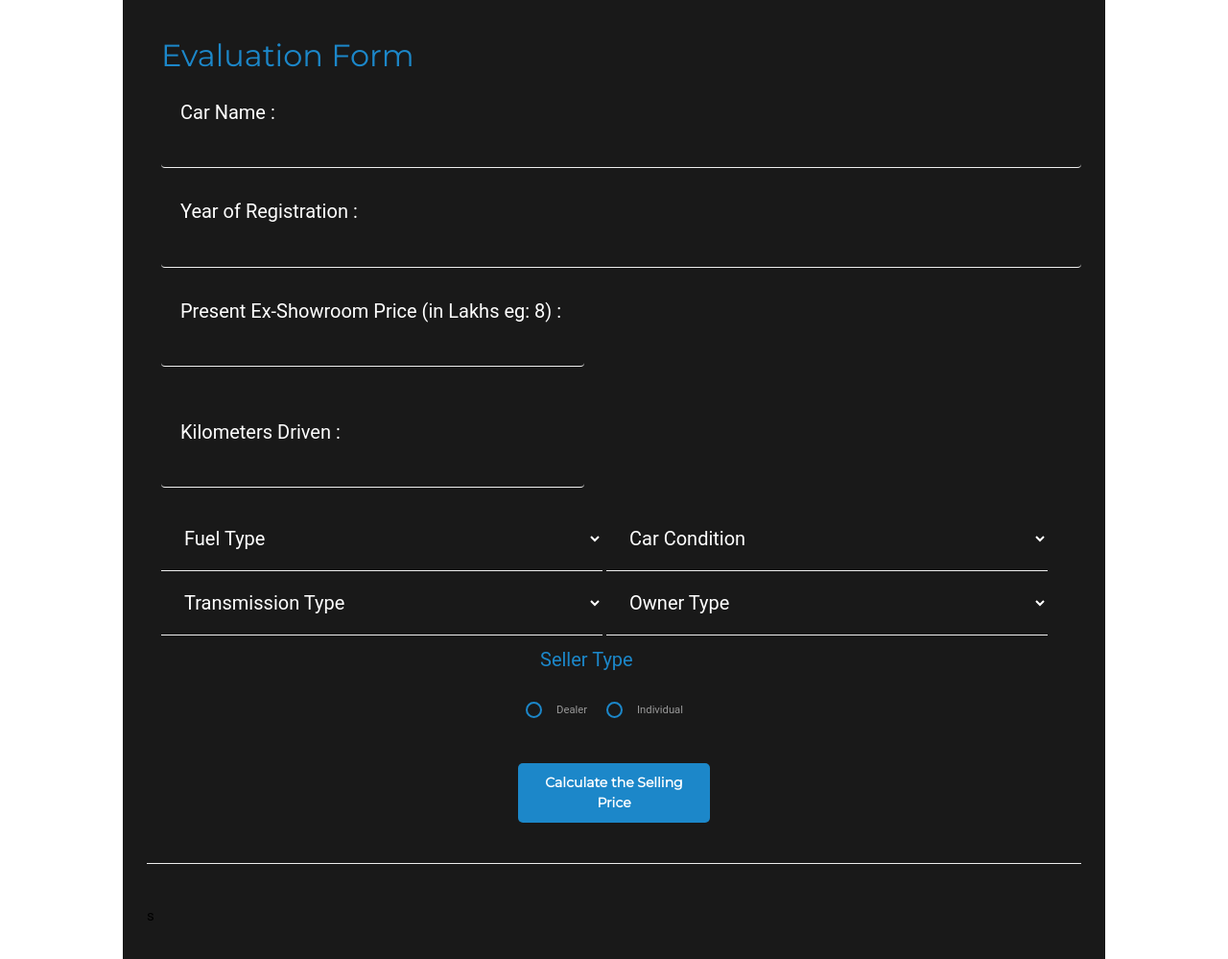
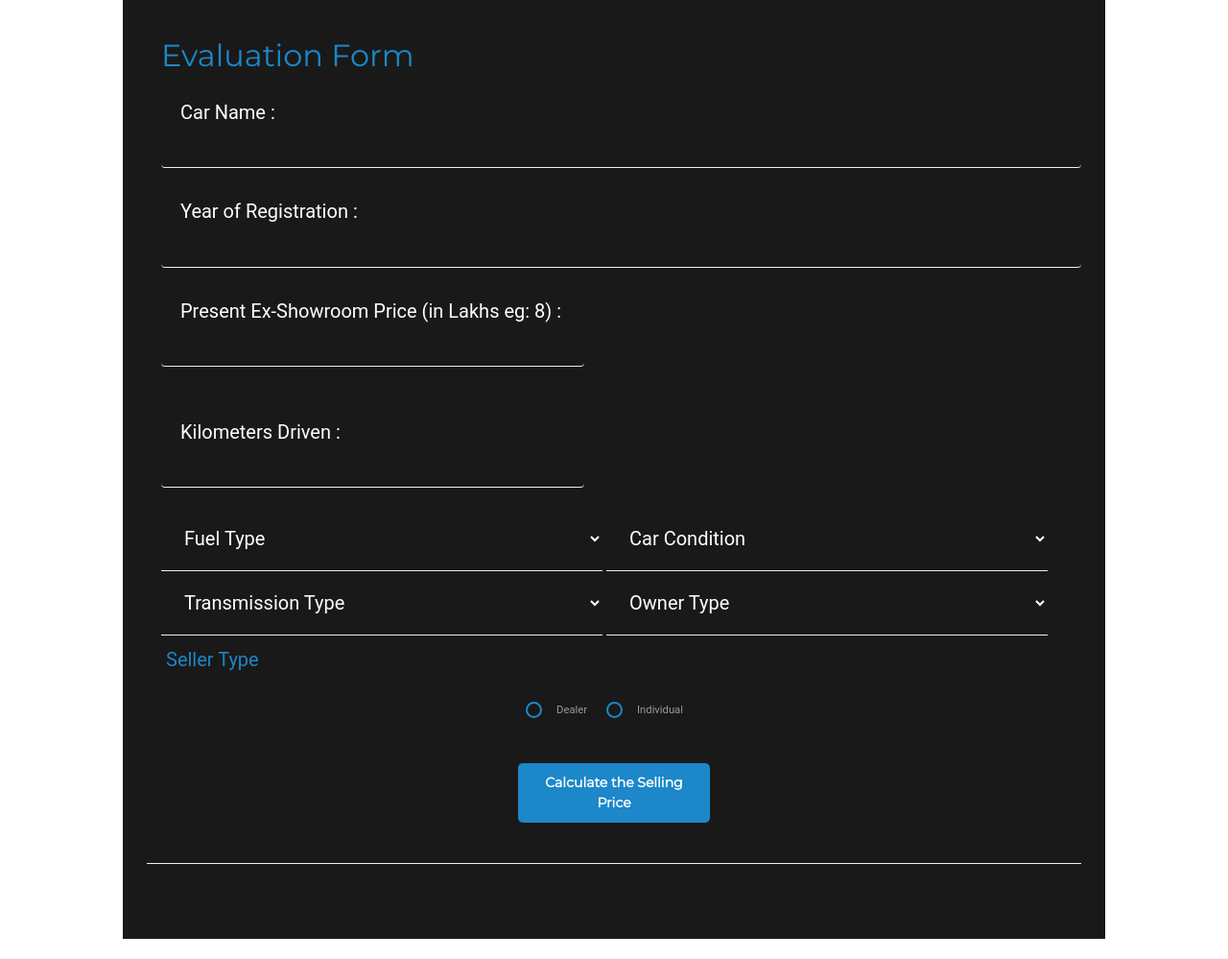
Before and after one commit to NihalSarmalkar/CarVal, a Flask app: page / in a window 1280 px wide. Shown: the part 1059-2058 px from the top of the page at 96% size. Run offline with Flask 2, Linux system fonts and the light colour scheme; parts of the project's set-up code (start-up, migrations or seed data) failed here and were passed over.

Commit message:
Update index.html

```diff
--- a/templates/index.html
+++ b/templates/index.html
@@ -8,6 +8,7 @@
 <link rel="stylesheet" href="https://fonts.googleapis.com/css?family=Montserrat">
 <link rel="stylesheet" href="https://cdnjs.cloudflare.com/ajax/libs/font-awesome/4.7.0/css/font-awesome.min.css">
 <link rel="stylesheet" href="static\css\style.css">
+<link rel="stylesheet" media="screen and (max-width : 1100px)" href="static\css\phone.css">
 <style>
     body,
     h1,
@@ -81,6 +82,8 @@
             </div>
         </div>
     </div>
+
+
     <div id="main-form">
         <div class="main-block">
 
@@ -128,7 +131,7 @@
                         <option value="2">3rd Owner</option>
                     </select>
                 </div>
-                <h3 style="    margin-left: 390px;">Seller Type</h3>
+                <h3 class="sellertype">Seller Type</h3>
                 <div class="metod">
                     <div>
                         <input type="radio" value="Dealer" id="radioOne" name="Seller_Type_Individual" required="required" />
@@ -143,7 +146,7 @@
 
                 <br>
                 <hr>
-                <br> s
+                <br>
                 <div id="result">
                     <h3 style="color: aliceblue;">{{ prediction_text }}
                         <h3>
@@ -165,7 +168,6 @@
 
             <div class="w3-twothird">
                 <h1>Nihal Sarmalkar</h1>
-                <h5>2nd Year Computer Science and Business Systems Student</h5>
                 <div class="w3-xlarge w3-padding-32">
 
                     <i class="fa fa-instagram w3-hover-opacity"></i>
@@ -173,6 +175,8 @@
 
                     <i class="fa fa-linkedin w3-hover-opacity"></i>
                 </div>
+                <h5>2nd Year Computer Science and Business Systems Student</h5>
+
 
                 <p class="w3-text-grey">I am 2nd year CSBS student at Bharati Vidyapeeth (Deemed to be University) College of Engineering Pune. Recently working as Machine learning intern at Grroom and Python Mentor at Tekie.</p>
             </div>
```
